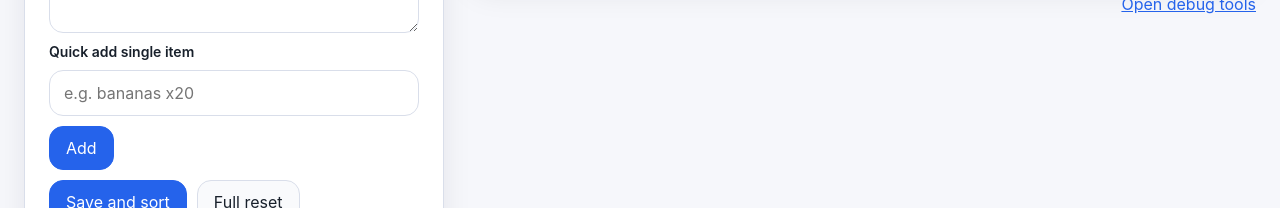
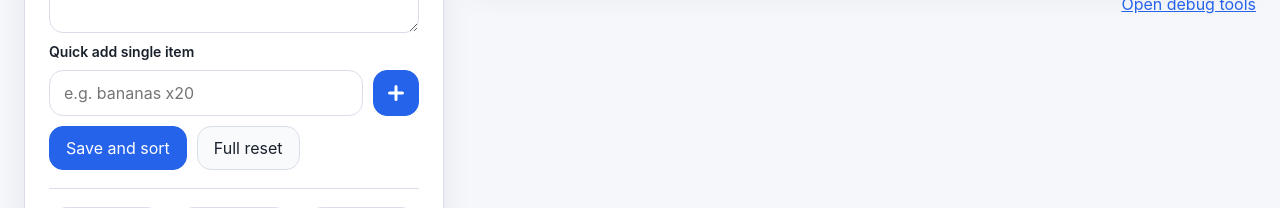
Before and after one commit to manix84/shopping-list, a React (Vite) app: page /#/edit in a window 1280 px wide. Shown: the part 592-800 px from the top of the page. Built offline with nearby package versions, Linux system fonts and the light colour scheme; no server answers.

Commit message:
style(EditPage): enhance quick add button with icon and improve layout

```diff
--- a/src/pages/EditPage.tsx
+++ b/src/pages/EditPage.tsx
@@ -82,7 +82,7 @@ export function EditPage({
 
         <div className="field">
           <label htmlFor="shopping-quick-add">{messages.pages.edit.quickAddLabel}</label>
-          <div className="inline-row">
+          <div className="inline-row quick-add-row">
             <input
               id="shopping-quick-add"
               className="input"
@@ -90,8 +90,14 @@ export function EditPage({
               onChange={(event) => onDraftItemChange(event.target.value)}
               placeholder={messages.pages.edit.quickAddPlaceholder}
             />
-            <button type="button" className="button button-primary" onClick={onAddSingleItem}>
-              {messages.actions.add}
+            <button
+              type="button"
+              className="button button-primary button-icon"
+              onClick={onAddSingleItem}
+              aria-label={messages.actions.add}
+              title={messages.actions.add}
+            >
+              <span aria-hidden="true" className="button-icon-plus" />
             </button>
           </div>
         </div>
--- a/src/styles/main.scss
+++ b/src/styles/main.scss
@@ -335,6 +335,52 @@ select {
     color: $primary;
     padding: 0;
     text-decoration: underline;
+  }
+}
+
+.button-icon {
+  align-items: center;
+  display: inline-flex;
+  flex: 0 0 auto;
+  height: 46px;
+  justify-content: center;
+  padding: 0;
+  width: 46px;
+}
+
+.button-icon-plus {
+  display: block;
+  height: 16px;
+  position: relative;
+  width: 16px;
+
+  &::before,
+  &::after {
+    background: currentColor;
+    border-radius: 999px;
+    content: '';
+    left: 50%;
+    position: absolute;
+    top: 50%;
+    transform: translate(-50%, -50%);
+  }
+
+  &::before {
+    height: 3px;
+    width: 16px;
+  }
+
+  &::after {
+    height: 16px;
+    width: 3px;
+  }
+}
+
+.quick-add-row {
+  flex-wrap: nowrap;
+
+  .input {
+    min-width: 0;
   }
 }
 
```
